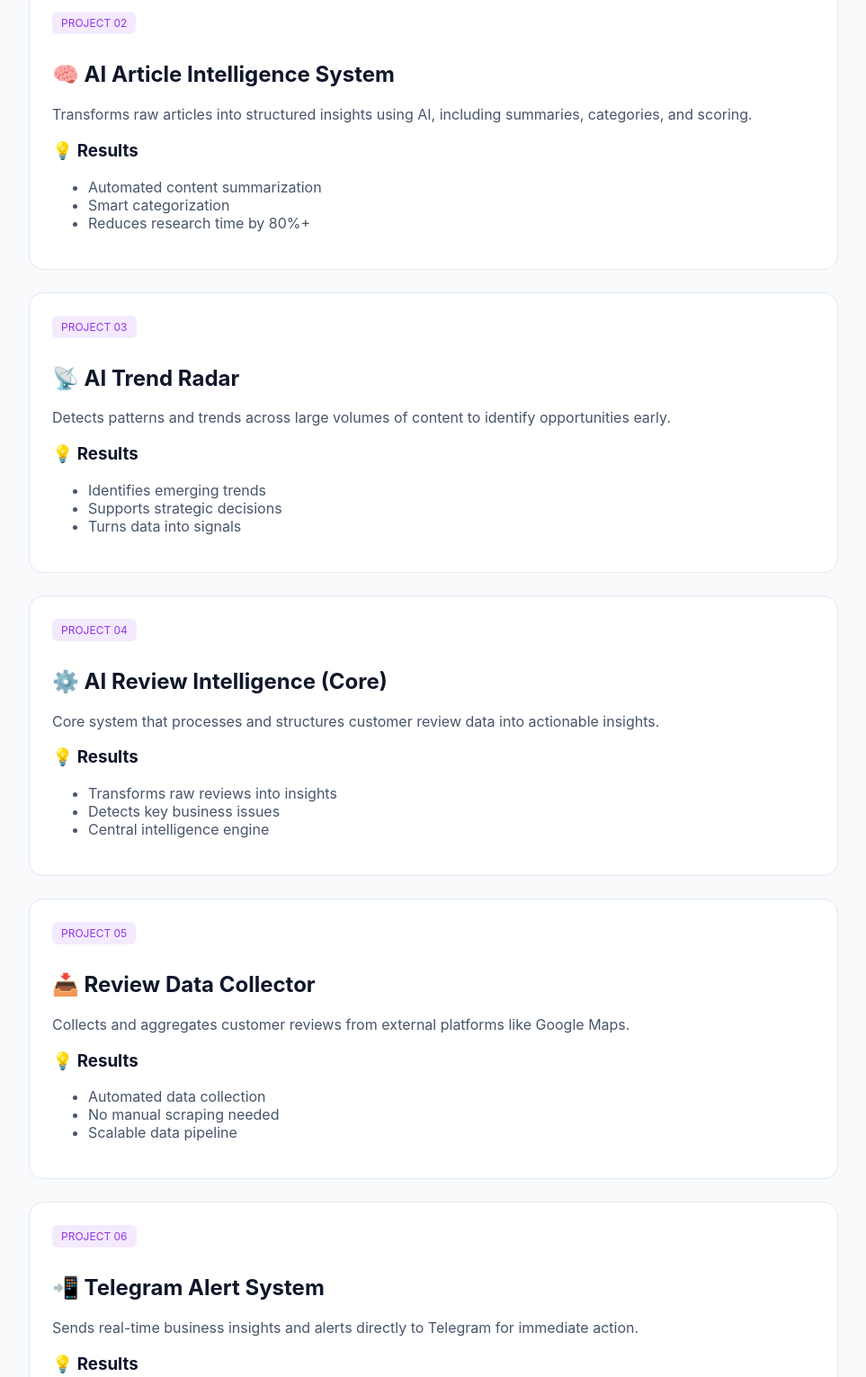
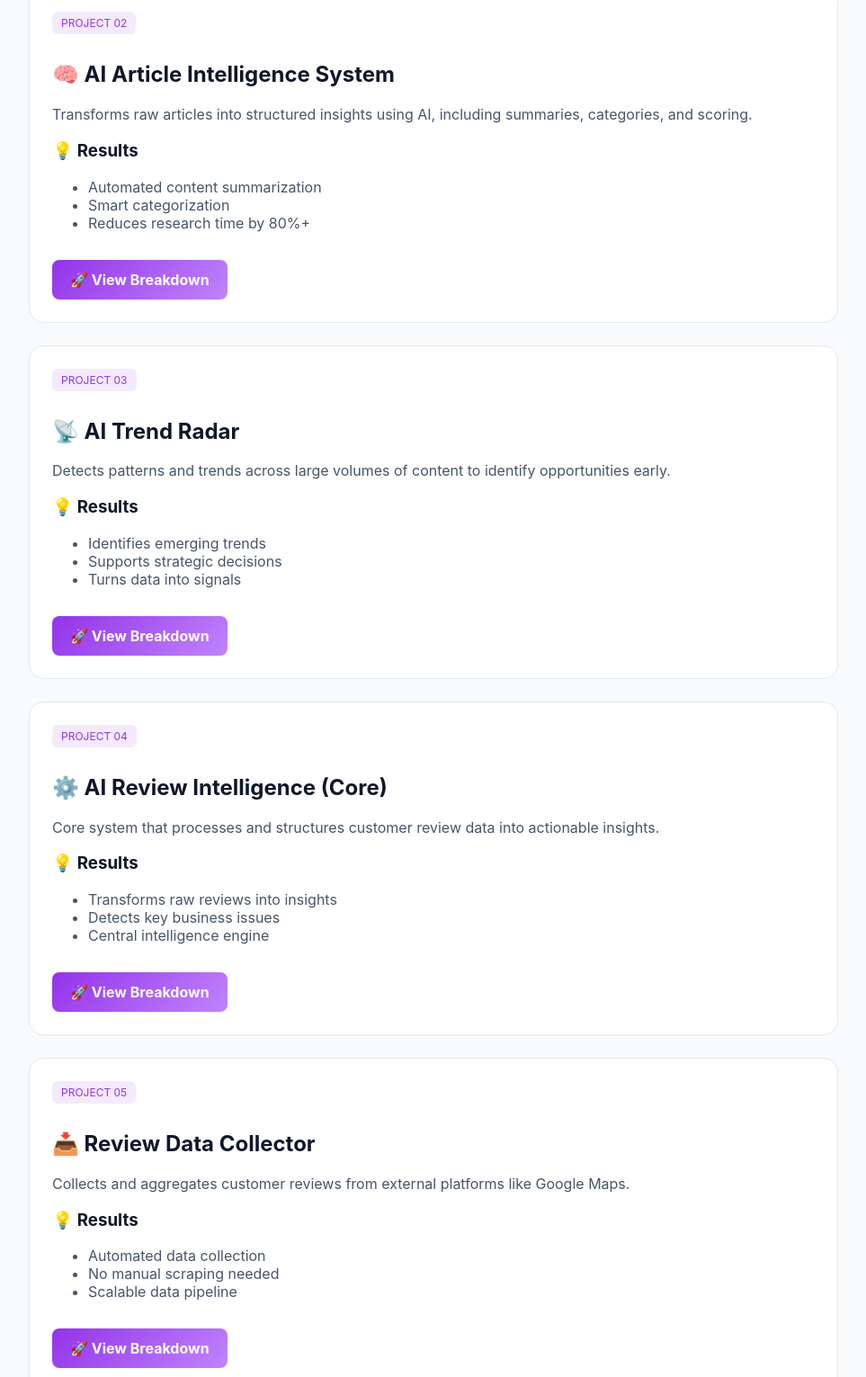
Before and after one commit to Josua1983/josua1983.github.io, a plain HTML site: page index.html in a window 1280 px wide. Shown: the part 748-2279 px from the top of the page at 90% size, without its empty margins (158-1121 px from the left). Drawn offline with Linux system fonts and the light colour scheme.

Commit message:
Update index.html

```diff
--- a/index.html
+++ b/index.html
@@ -89,7 +89,7 @@ With a background in cybersecurity (SOC, SIEM, automation), I now focus on build
 I don’t build dashboards. I build systems that think, analyze, and act.
 </p>
 
-<!-- TOP ACTION BUTTONS -->
+<!-- TOP BUTTONS -->
 <div style="display:flex; gap:10px; flex-wrap:wrap;">
 
     <a href="Josua_Boon_CV.pdf" target="_blank" class="button">
@@ -104,6 +104,7 @@ I don’t build dashboards. I build systems that think, analyze, and act.
 
 <!-- PROJECTS -->
 
+<!-- 1 -->
 <div class="card">
     <div class="badge">PROJECT 01</div>
     <h2>📰 Integration RSS</h2>
@@ -123,6 +124,7 @@ I don’t build dashboards. I build systems that think, analyze, and act.
     </a>
 </div>
 
+<!-- 2 -->
 <div class="card">
     <div class="badge">PROJECT 02</div>
     <h2>🧠 AI Article Intelligence System</h2>
@@ -136,8 +138,13 @@ I don’t build dashboards. I build systems that think, analyze, and act.
         <li>Smart categorization</li>
         <li>Reduces research time by 80%+</li>
     </ul>
+
+    <a href="AI-Article-Intelligence.html" class="button">
+        🚀 View Breakdown
+    </a>
 </div>
 
+<!-- 3 -->
 <div class="card">
     <div class="badge">PROJECT 03</div>
     <h2>📡 AI Trend Radar</h2>
@@ -151,8 +158,13 @@ I don’t build dashboards. I build systems that think, analyze, and act.
         <li>Supports strategic decisions</li>
         <li>Turns data into signals</li>
     </ul>
+
+    <a href="AI-Trend-Radar.html" class="button">
+        🚀 View Breakdown
+    </a>
 </div>
 
+<!-- 4 -->
 <div class="card">
     <div class="badge">PROJECT 04</div>
     <h2>⚙️ AI Review Intelligence (Core)</h2>
@@ -166,8 +178,13 @@ I don’t build dashboards. I build systems that think, analyze, and act.
         <li>Detects key business issues</li>
         <li>Central intelligence engine</li>
     </ul>
+
+    <a href="AI-Review-Intelligence-Core.html" class="button">
+        🚀 View Breakdown
+    </a>
 </div>
 
+<!-- 5 -->
 <div class="card">
     <div class="badge">PROJECT 05</div>
     <h2>📥 Review Data Collector</h2>
@@ -181,8 +198,13 @@ I don’t build dashboards. I build systems that think, analyze, and act.
         <li>No manual scraping needed</li>
         <li>Scalable data pipeline</li>
     </ul>
+
+    <a href="Review-Collector.html" class="button">
+        🚀 View Breakdown
+    </a>
 </div>
 
+<!-- 6 -->
 <div class="card">
     <div class="badge">PROJECT 06</div>
     <h2>📲 Telegram Alert System</h2>
@@ -196,6 +218,10 @@ I don’t build dashboards. I build systems that think, analyze, and act.
         <li>Real-time decision support</li>
         <li>Turns insights into action</li>
     </ul>
+
+    <a href="Telegram-Alerts.html" class="button">
+        🚀 View Breakdown
+    </a>
 </div>
 
 <!-- SERVICES -->
```
